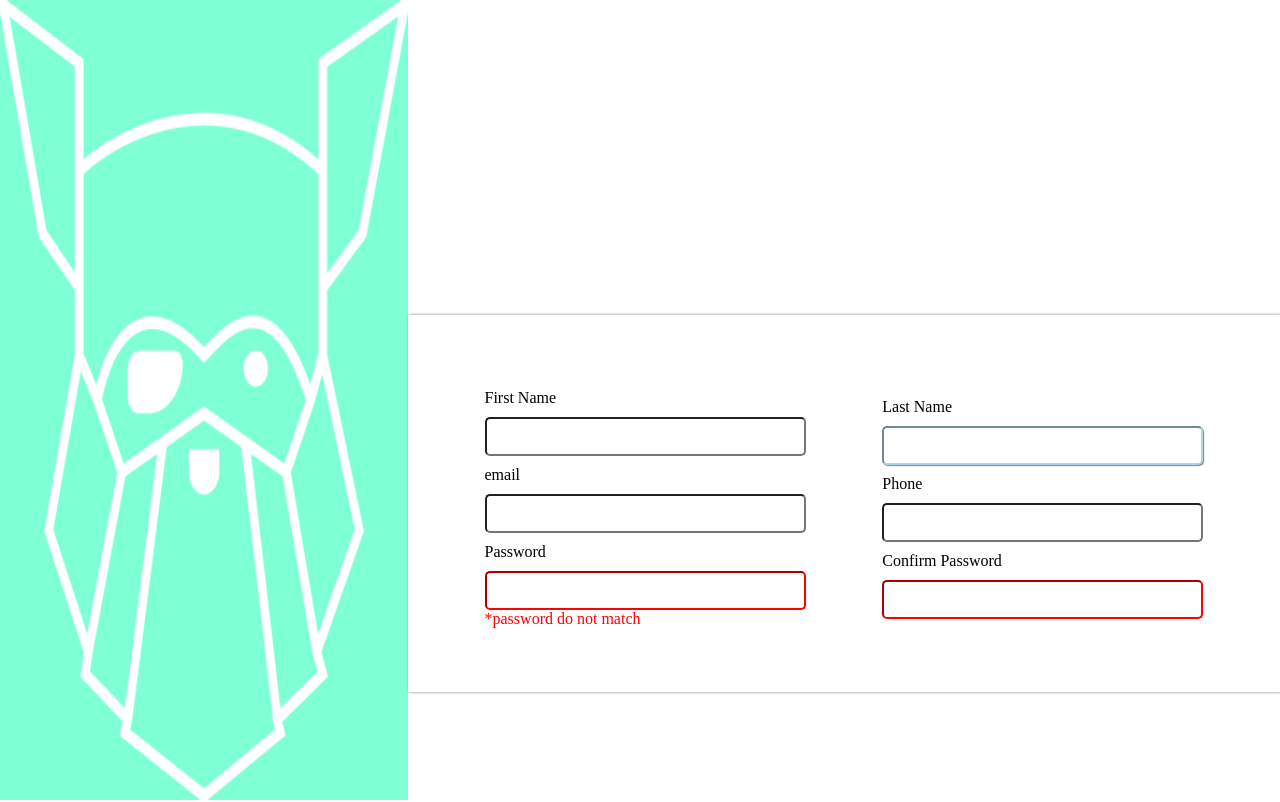
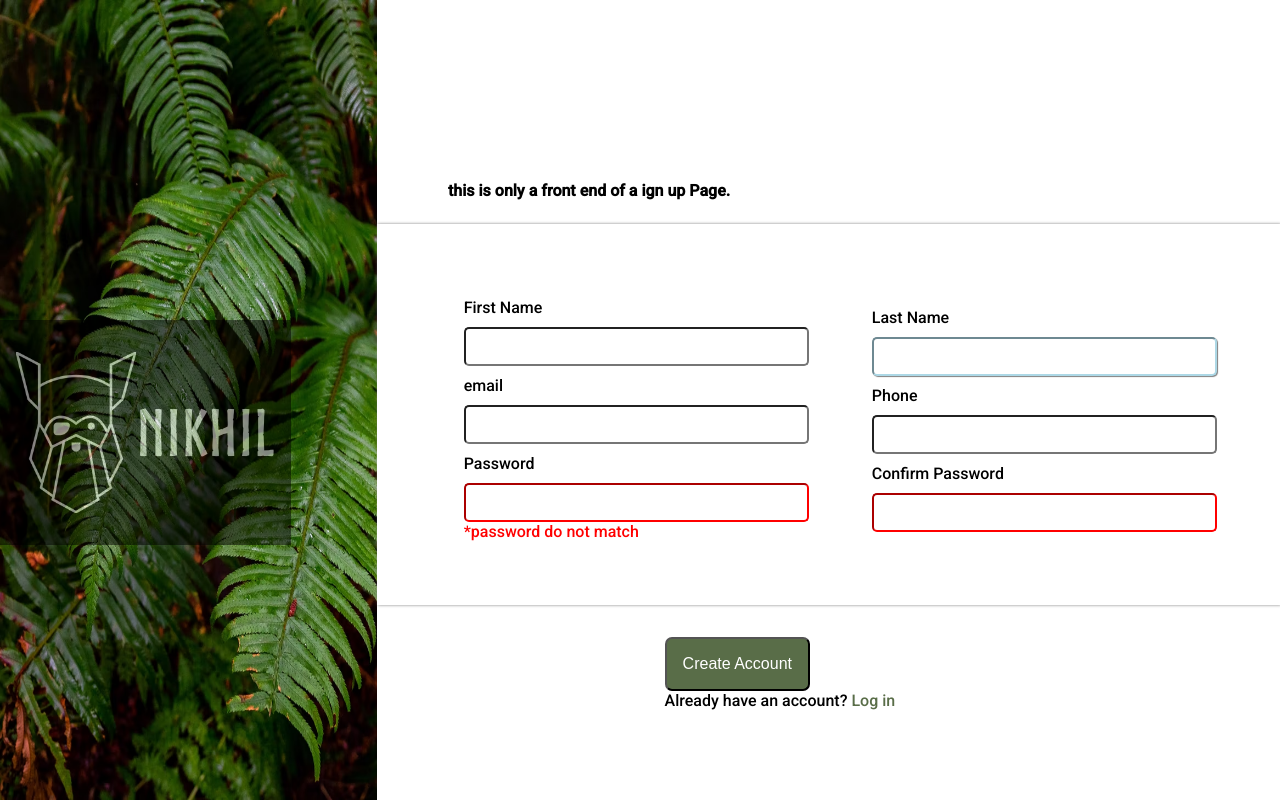
Before and after one commit to nikhilstacks/signup, a plain HTML site: page index.html in a window 1280 px wide. Shown: the top 802 px of the page. Drawn offline with Linux system fonts and the light colour scheme.

Commit message:
completed

```diff
--- a/index.html
+++ b/index.html
@@ -10,13 +10,14 @@
 <body>
     <div class="image">
         <div class="logo">
-            <img src="./images/logo.png" alt="odin logo">
+            <img src="./images/logo.png" alt="odin logo" class="odin-logo">
+            <p class="logo-text">NIKHIL</p>
         </div>
-        <img src="./images/leaves.avif" alt="leaves image">
+        <img class="leaves" src="./images/leaves.avif" alt="leaves image">
     </div>
     <div class="main">
         <div class="text">
-
+           <h4>this is only a front end of a ign up Page.</h3>
         </div>
         <div class="form">
             <form action="post" class="style">
@@ -45,7 +46,12 @@
                     <input type="password" id="confirmPass" size="35" class="error">
                 </section>
                 </div>
-            </form>
+                <div class="buttons">
+                <button class="btn">Create Account</button>
+                <p class="already">Already have an account?</p>
+                <a href="for nothing">Log in</a>
+                </div>
+                </form>
     </div>
 </body>
 </html>
--- a/styles.css
+++ b/styles.css
@@ -1,20 +1,61 @@
+@import url('https://fonts.googleapis.com/css2?family=Roboto:wght@500&display=swap');
 
+@font-face {
+    font-family: Norse;
+    src: url('Norse-Bold.otf');
+}
 
+:root{
+    font-family: 'Roboto', sans-serif;
+}
 body{
     display: flex;
     margin: 0;
 
 }
 
-
+h4{
+    position: absolute;
+    top: 20%;
+    left: 35%;
+}
 /* for image in left side */
 .image{
     height: 100vh;
     padding: 0;
-    background-color: aquamarine;
+    background-color: brown;
+    z-index: -1;
 }
 
-.image img{
+.logo{
+    z-index: 2;
+    opacity: 50%;
+    display: flex;
+    align-items: center;
+    justify-content: center;
+    position: absolute;
+    top: 40%;
+    background-color: black;
+    padding:  1rem;
+    max-width: 100%;
+}
+
+.odin-logo{
+    max-height: 100%;
+    width: 120px;
+    z-index: 3;
+    display: inline;
+}
+
+.logo p{
+    font-family: 'Norse';
+    color: white;
+    display: inline;
+    font-size: 4rem;
+}
+
+.image .leaves{
+    z-index: 1;
     max-width: 100%;
     height: 100vh;
 }
@@ -22,7 +63,7 @@ body{
 /* top text section */
 
 .text{
-    height: 33.33vh;
+    height: 22vh;
     width: 60vw;
 }
 
@@ -30,6 +71,7 @@ body{
 input, label{
     display: block;
     padding: 10px;
+    width: 100%;
 }
 
 label{
@@ -73,8 +115,30 @@ input{
     border-color: red;
 }
 
-p{
+#one p{
     color: red;
     padding: 0;
     margin: 0;
 }
+
+/* buttons */
+.btn{
+    background-color: #596D48;
+    padding: 1rem;
+    border-radius: 7px;
+    font-size: 1rem;
+    color: white;
+    box-shadow: none;
+    margin: 2rem 0 0 18rem;
+    display: block;
+}
+
+.already{
+    display: inline;
+    margin: 2rem 0 0 18rem;;
+}
+
+a{
+    color: #596D48;
+    text-decoration: none;
+}
```
